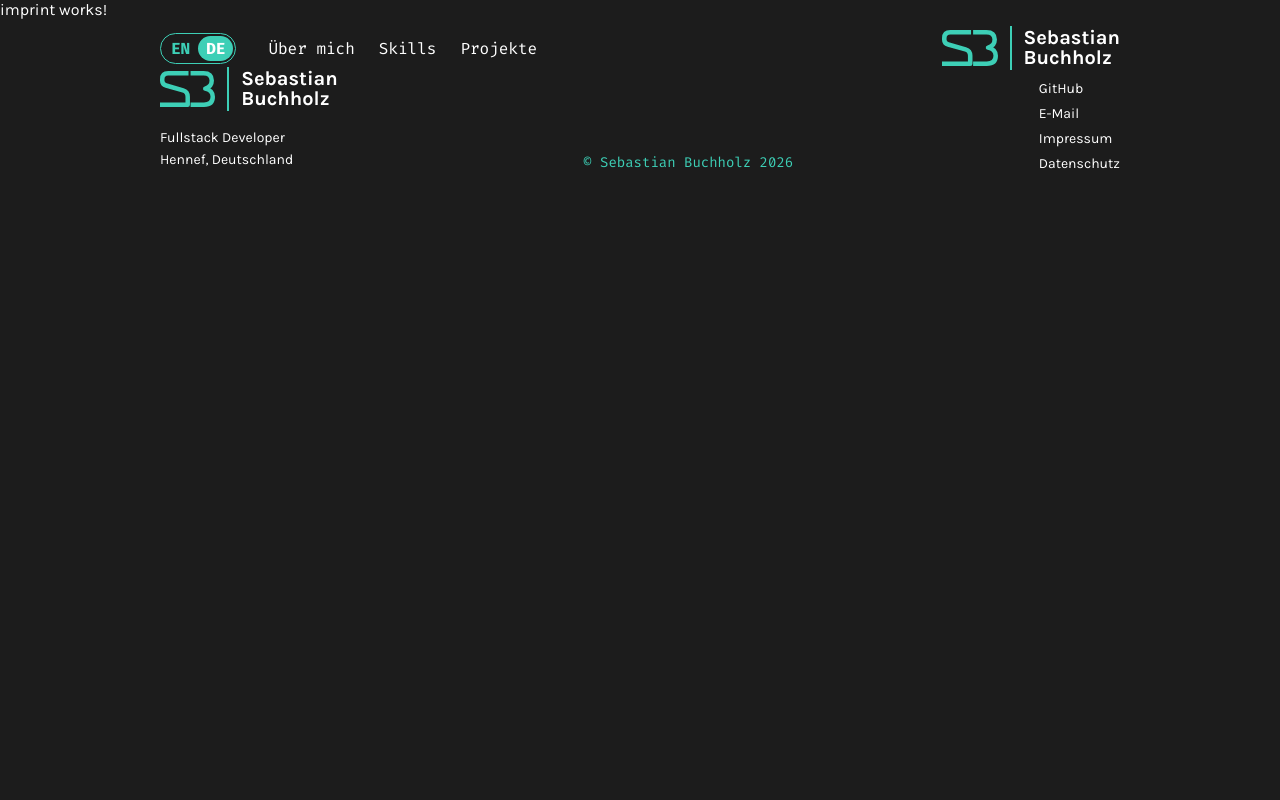
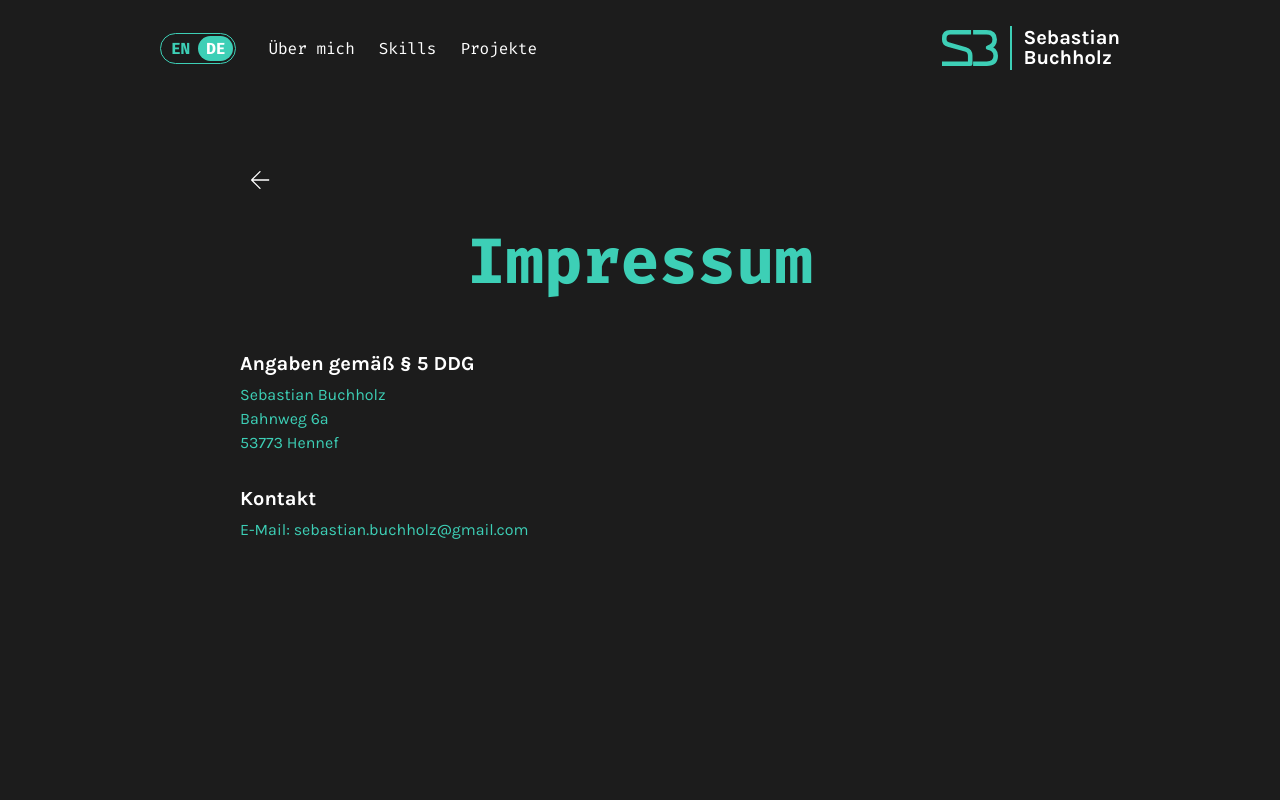
Before and after one commit to SebaBuch/Portfolio, an Angular app: page /imprint in a window 1280 px wide. Shown: the top 800 px of the page. Built offline with nearby package versions, Linux system fonts and the light colour scheme.

Commit message:
Add imprint page

```diff
--- a/src/app/imprint/imprint.html
+++ b/src/app/imprint/imprint.html
@@ -1 +1,23 @@
-<p>imprint works!</p>
+<section class="legal">
+    <div class="content">
+        <div class="legal-text">
+            <a routerLink="/" class="back-link">
+                <img src="/icons/arrow-left.svg" alt="Zurück zur Startseite">
+            </a>
+
+            @if (languageService.currentLanguage() === 'de'){
+            <h1>Impressum</h1>
+            <h2>Angaben gemäß § 5 DDG</h2>
+            <p>Sebastian Buchholz<br>Bahnweg 6a<br>53773 Hennef</p>
+            <h2>Kontakt</h2>
+            <p>E-Mail: sebastian.buchholz@gmail.com</p>
+            }@else {
+            <h1>Legal Notice</h1>
+            <h2>Information according to § 5 DDG</h2>
+            <p>Sebastian Buchholz<br>Bahnweg 6a<br>53773 Hennef, Germany</p>
+            <h2>Contact</h2>
+            <p>Email: sebastian.buchholz98@gmail.com</p>
+            }
+        </div>
+    </div>
+</section>
```
Also changed, not shown: src/app/imprint/imprint.ts (+6 -2 lines).
